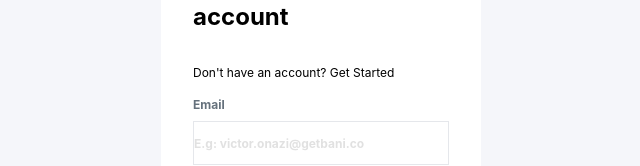
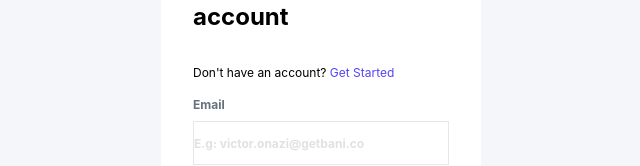
Before and after one commit to Dee-Tyan/talentsquare, a React (Create React App) app in the folder buildscreens/: page / in a window 1280 px wide. Shown: the part 171-337 px from the top of the page, without its empty margins (319-959 px from the left). Built offline with nearby package versions, Linux system fonts and the light colour scheme.

Commit message:
typography fixes

```diff
--- a/buildscreens/src/pages/Login/Login.jsx
+++ b/buildscreens/src/pages/Login/Login.jsx
@@ -13,7 +13,7 @@ const Login = () => {
           <h1 className="text-2xl my-8 font-bold">Log in to your account</h1>
           <p className="text-xs">
             {" "}
-            Don't have an account? <span> Get Started</span>
+            Don't have an account? <span className="text-blue"> Get Started</span>
           </p>
 
           <div className="flex flex-col">
```
